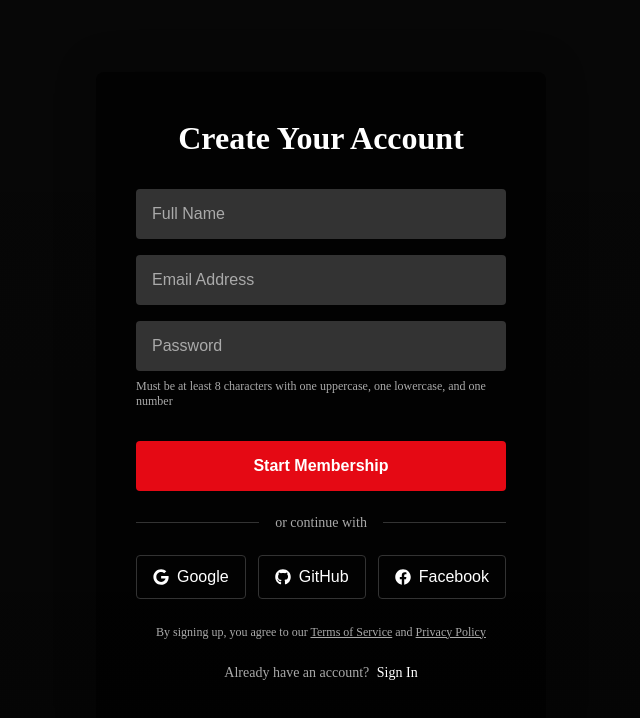
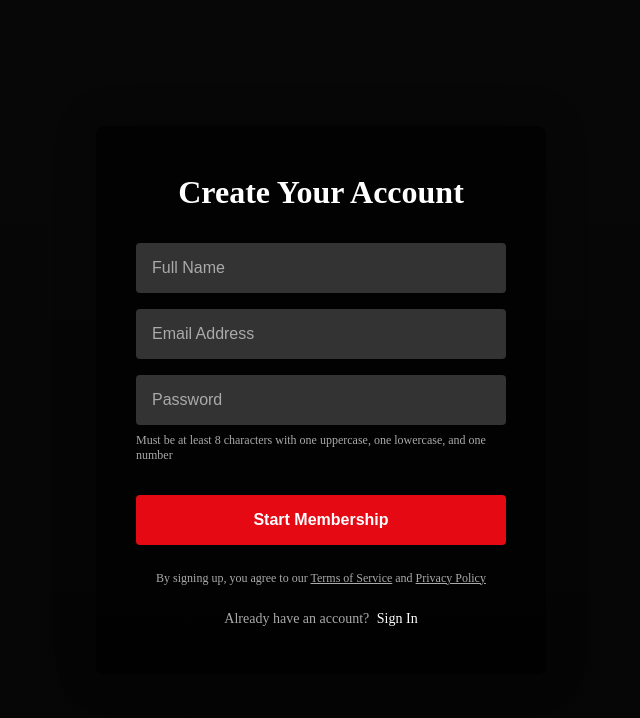
Before and after one commit to visy-ani/streamsaga, a Next.js app: page /auth/signup in a window 1280 px wide. Shown: the top 718 px of the page, without its empty margins (319-959 px from the left). Built offline with nearby package versions, Linux system fonts and the light colour scheme.

Commit message:
refactor: remove social signup buttons and related styles from RegisterForm

```diff
--- a/components/auth/RegisterForm/registerForm.module.css
+++ b/components/auth/RegisterForm/registerForm.module.css
@@ -76,66 +76,11 @@
   color: #aaa;
 }
 
-.divider {
-  position: relative;
-  display: flex;
-  align-items: center;
-  margin: 1.5rem 0;
-}
-
-.divider::before,
-.divider::after {
-  content: "";
-  flex: 1;
-  border-bottom: 1px solid #333;
-}
-
-.divider span {
-  padding: 0 1rem;
-  font-size: 0.875rem;
-  color: #aaa;
-}
-
 .socialButtonsContainer {
   display: flex;
   justify-content: center;
   gap: 1rem;
   margin-bottom: 1.5rem;
-}
-
-.socialButton {
-  display: flex;
-  align-items: center;
-  justify-content: center;
-  width: 3rem;
-  height: 3rem;
-  padding: 0;
-  font-size: 1.25rem;
-  border-radius: 50%;
-  transition: all 0.2s ease;
-  cursor: pointer;
-  color: white;
-  background-color: transparent;
-  border: 1px solid #333;
-}
-
-.socialButton span {
-  display: none;
-}
-
-.googleButton:hover {
-  background-color: rgba(219, 68, 55, 0.1);
-  border-color: #db4437;
-}
-
-.githubButton:hover {
-  background-color: rgba(36, 41, 46, 0.1);
-  border-color: #24292e;
-}
-
-.facebookButton:hover {
-  background-color: rgba(24, 119, 242, 0.1);
-  border-color: #1877f2;
 }
 
 .errorMessage {
--- a/components/auth/RegisterForm/registerForm.tsx
+++ b/components/auth/RegisterForm/registerForm.tsx
@@ -3,16 +3,11 @@
 import { FC } from "react";
 import useSignupForm from "@/hooks/useSignupForm";
 import FormInput from "@/components/ui/FormInput/FormInput";
-import { FaGoogle, FaGithub, FaFacebook } from "react-icons/fa";
 import styles from "./RegisterForm.module.css";
 import Link from "next/link";
 
 const RegisterForm: FC = () => {
   const { form, handleInputChange, handleSubmit, loading, error, success } = useSignupForm();
-
-  const handleSocialSignup = (provider: string) => {
-    console.log(`Signing up with ${provider}`);
-  };
 
   return (
     <div className={styles.container}>
@@ -77,35 +72,6 @@ const RegisterForm: FC = () => {
           </button>
         </form>
 
-        <div className={styles.divider}>
-          <span>or continue with</span>
-        </div>
-
-        {/* Social signup buttons */}
-        <div className={styles.socialButtonsContainer}>
-          <button
-            type="button"
-            onClick={() => handleSocialSignup('Google')}
-            className={`${styles.socialButton} ${styles.googleButton}`}
-          >
-            <FaGoogle /> <span>Google</span>
-          </button>
-          <button
-            type="button"
-            onClick={() => handleSocialSignup('GitHub')}
-            className={`${styles.socialButton} ${styles.githubButton}`}
-          >
-            <FaGithub /> <span>GitHub</span>
-          </button>
-          <button
-            type="button"
-            onClick={() => handleSocialSignup('Facebook')}
-            className={`${styles.socialButton} ${styles.facebookButton}`}
-          >
-            <FaFacebook /> <span>Facebook</span>
-          </button>
-        </div>
-
         <p className={styles.termsText}>
           By signing up, you agree to our <a href="/terms">Terms of Service</a> and <a href="/privacy">Privacy Policy</a>
         </p>
```
